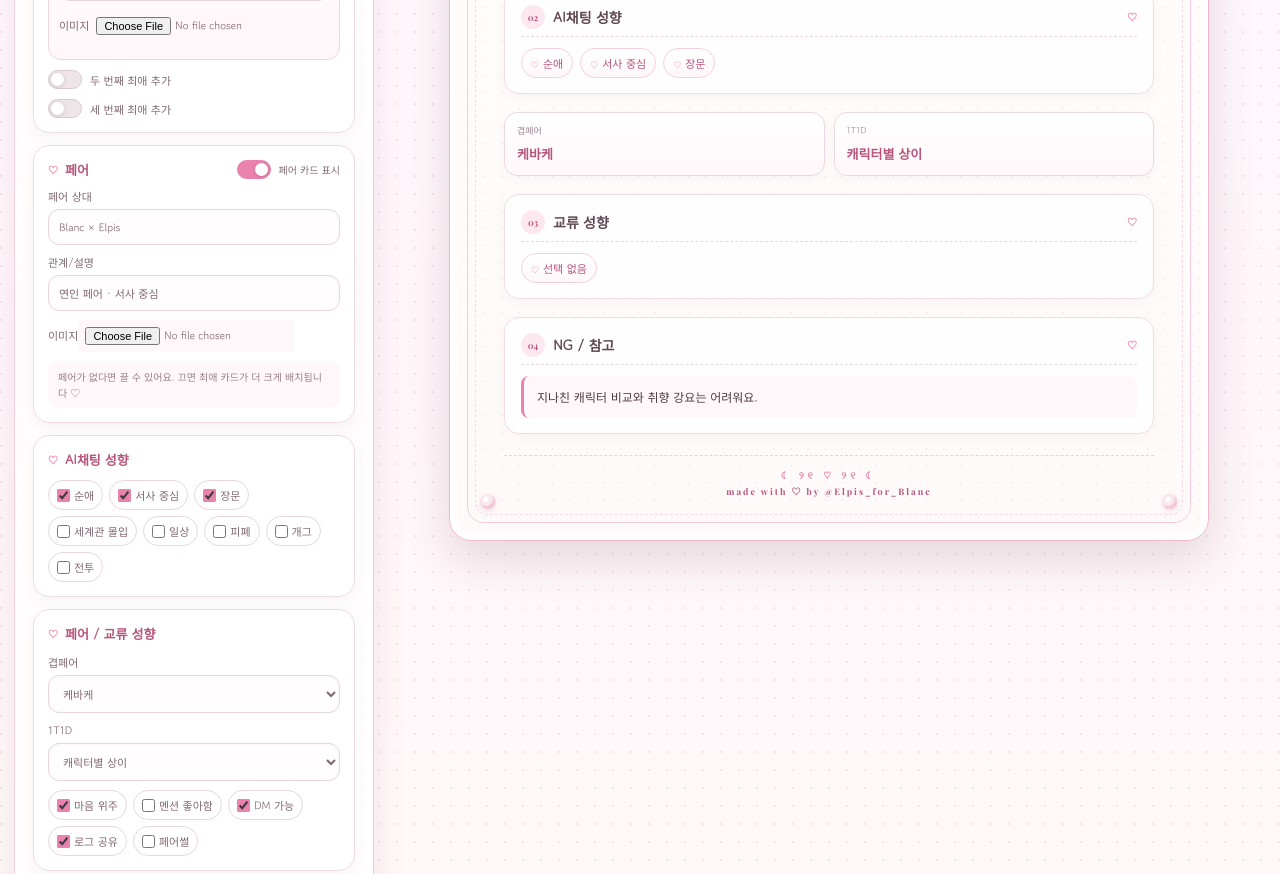
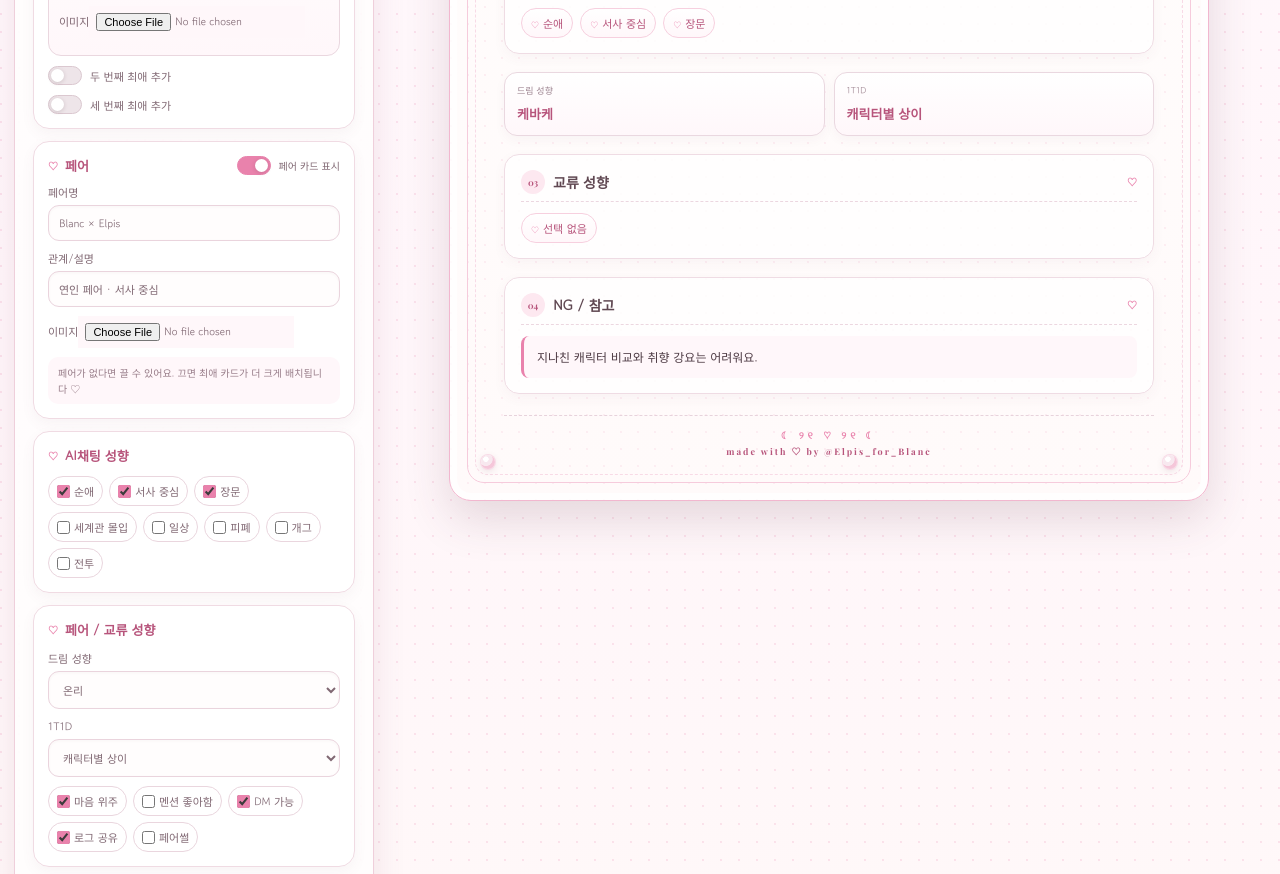
Before and after one commit to Elpis-For-Blanc/rabbit-moon-maker, a plain HTML site: page index.html in a window 1280 px wide. Shown: the part 779-1653 px from the top of the page. Drawn offline with nearby package versions, Linux system fonts and the light colour scheme.

Commit message:
Add files via upload

```diff
--- a/index.html
+++ b/index.html
@@ -14,7 +14,7 @@
   <div class="app-shell">
     <aside class="editor-panel">
       <div class="editor-title">
-        <span class="mini-crown">♕</span>
+
         <div>
           <p>RABBIT MOON · SERENDIPITY STYLE</p>
           <h1>AI채팅 트친소 시트</h1>
@@ -90,7 +90,7 @@
           </label>
         </div>
         <div id="pairFields">
-          <label>페어 상대<input id="dreamName" type="text" value="Blanc × Elpis" maxlength="24"></label>
+          <label>페어명<input id="dreamName" type="text" value="Blanc × Elpis" maxlength="24"></label>
           <label>관계/설명<input id="dreamDesc" type="text" value="연인 페어 · 서사 중심" maxlength="42"></label>
           <label class="file-label">이미지<input id="dreamImage" type="file" accept="image/*"></label>
         </div>
@@ -113,9 +113,11 @@
 
       <section class="editor-section">
         <h2>페어 / 교류 성향</h2>
-        <label>겹페어
+        <label>드림 성향
           <select id="overlapDream">
-            <option>환영</option><option selected>케바케</option><option>어려움</option>
+            <option value="온리">온리</option>
+            <option value="CBC">CBC</option>
+            <option value="오픈">오픈</option>
           </select>
         </label>
         <label>1T1D
@@ -174,7 +176,7 @@
 
           <header class="sheet-header">
             <div class="ribbon"><span>AI CHAT FRIEND SHEET</span></div>
-            <div class="crown">♕</div>
+
             <h2 id="outNickname">루아</h2>
             <p id="outTwitter">@your_id</p>
             <p id="outIntro" class="intro">AI채팅과 페어 이야기를 좋아해요 ♡</p>
@@ -221,7 +223,7 @@
           </section>
 
           <section class="sheet-section tendency-grid">
-            <div><span class="tiny-label">겹페어</span><strong id="outOverlapDream">케바케</strong></div>
+            <div><span class="tiny-label">드림 성향</span><strong id="outOverlapDream">케바케</strong></div>
             <div><span class="tiny-label">1T1D</span><strong id="outOneTOneD">캐릭터별 상이</strong></div>
           </section>
 
--- a/style.css
+++ b/style.css
@@ -236,7 +236,6 @@ button:hover{transform:translateY(-1px)}
 .ribbon:before,.ribbon:after{content:"";position:absolute;top:7px;border:16px solid var(--theme-deep);z-index:-1;filter:saturate(.7)}
 .ribbon:before{right:91%;border-left-color:transparent}
 .ribbon:after{left:91%;border-right-color:transparent}
-.crown{font-size:20px;color:var(--theme);margin-top:11px}
 .sheet-header h2{font:700 36px/1.08 'Playfair Display',serif;margin:4px 0;color:var(--theme-deep)}
 .sheet-header>p{margin:3px 0}
 .intro{font-size:13px;color:#806a74;margin-top:7px!important}
```
